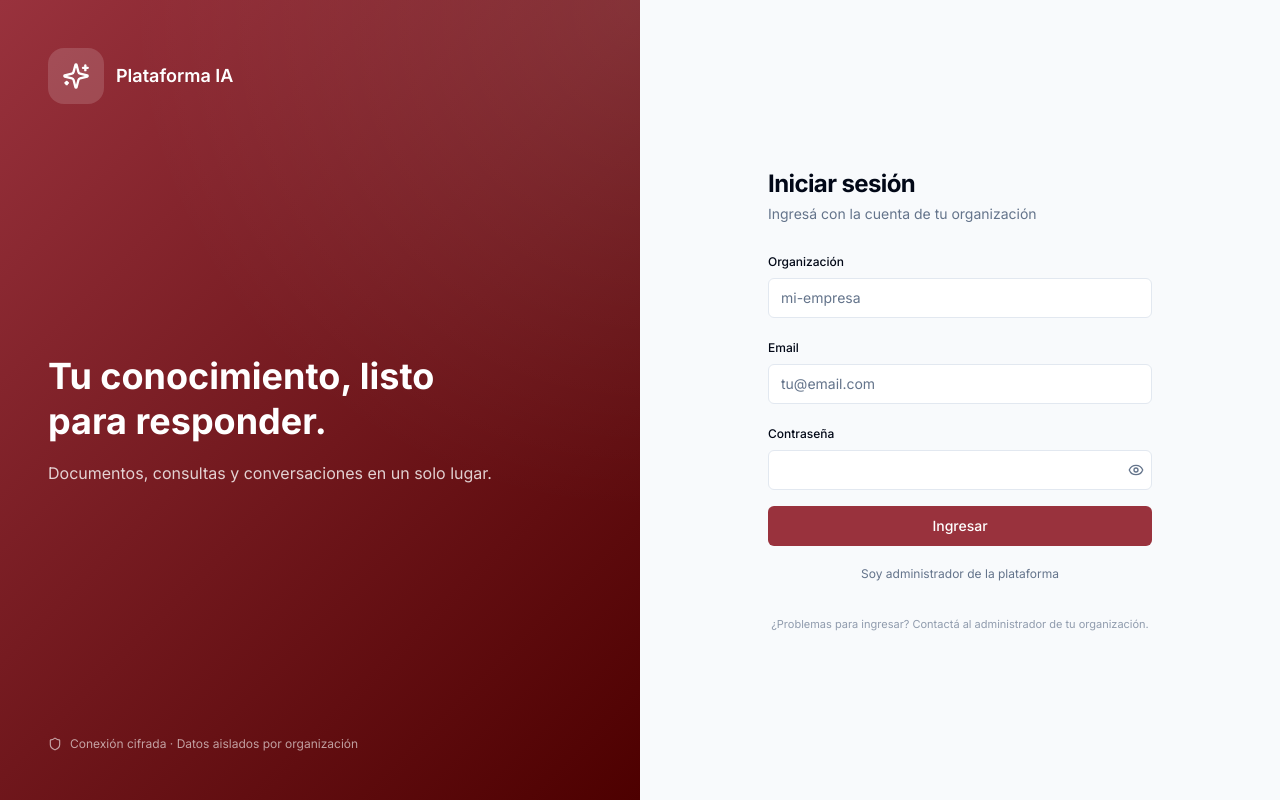
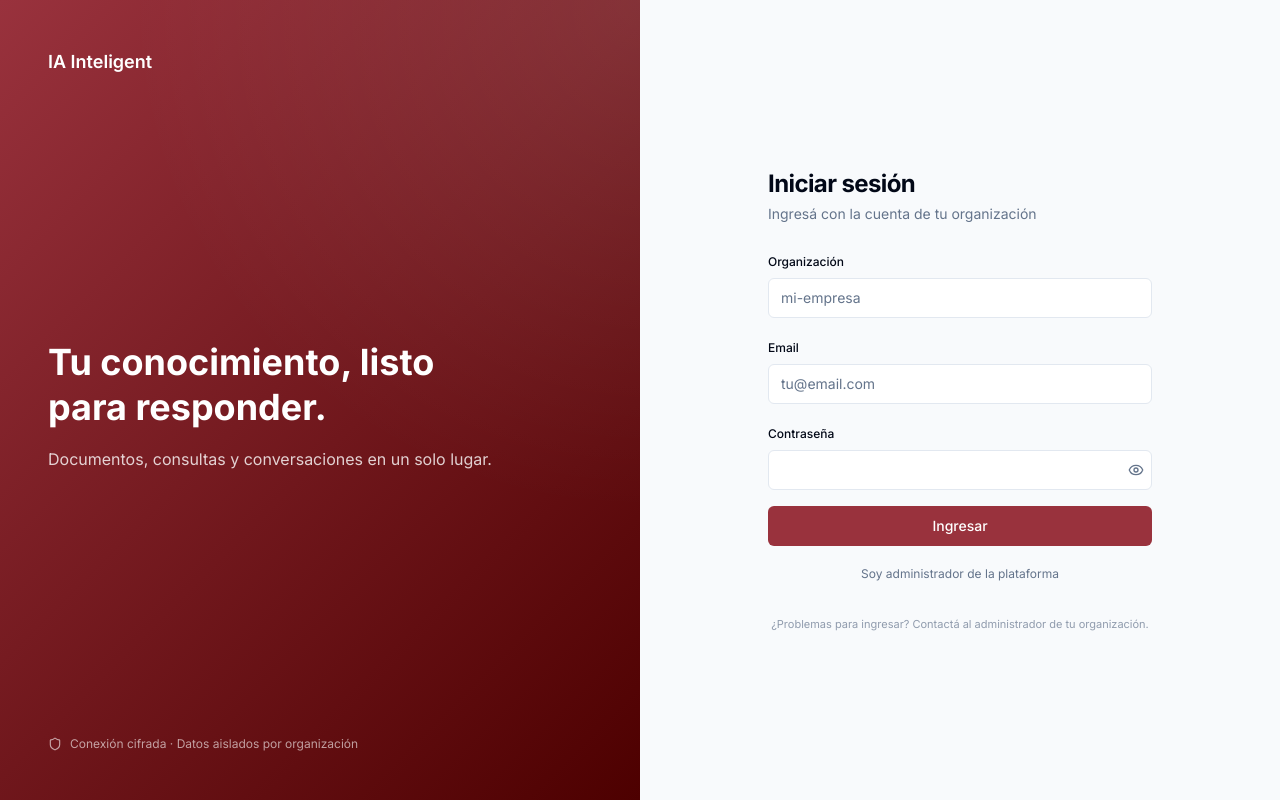
Before and after one commit to PixaSoftwareDev/MutuaLyF, a Next.js app in the folder frontend/: page /login in a window 1280 px wide. Built offline with nearby package versions, Linux system fonts and the light colour scheme.

Commit message:
ui(login): renombrar a 'IA Inteligent' y sacar icono Sparkles
El login ahora muestra solo el texto 'IA Inteligent' sin ningun
icono al lado. Sacado el PlatformLogo y el import de Sparkles.

```diff
--- a/frontend/app/(auth)/login/page.tsx
+++ b/frontend/app/(auth)/login/page.tsx
@@ -8,14 +8,14 @@ import { Label } from "@/components/ui/label";
 import { useAuthStore } from "@/lib/store";
 import { api } from "@/lib/api";
 import { toSlug } from "@/lib/utils";
-import { GENERIC_BRANDING, DEFAULT_PRIMARY } from "@/lib/use-tenant-branding";
-import { Loader2, AlertTriangle, Shield, Eye, EyeOff, Sparkles } from "lucide-react";
+import { DEFAULT_PRIMARY } from "@/lib/use-tenant-branding";
+import { Loader2, AlertTriangle, Shield, Eye, EyeOff } from "lucide-react";
 
 // El login NUNCA muestra branding del tenant. Es la cara de la plataforma:
 // los colores y el nombre son siempre los mismos sin importar desde donde
 // se acceda (IP, subdominio, query param). El branding del cliente aparece
 // despues del login en navbar, sidebar y chatbot.
-const PLATFORM_NAME = GENERIC_BRANDING.display_name;
+const PLATFORM_NAME = "IA Inteligent";
 const PLATFORM_ACCENT = DEFAULT_PRIMARY;
 
 export default function LoginPage() {
@@ -72,7 +72,6 @@ export default function LoginPage() {
         <div className="absolute inset-0 opacity-10 bg-[radial-gradient(circle_at_top_right,white_0%,transparent_50%)]" />
         <div className="relative z-10 flex flex-col justify-between p-12 w-full">
           <div className="flex items-center gap-3">
-            <PlatformLogo size="lg" />
             <span className="font-semibold text-lg">{PLATFORM_NAME}</span>
           </div>
 
@@ -95,9 +94,8 @@ export default function LoginPage() {
       {/* ── RIGHT: form ────────────────────────────────────────────────────── */}
       <main className="flex-1 flex items-center justify-center p-6 sm:p-10">
         <div className="w-full max-w-sm">
-          {/* Mobile logo */}
+          {/* Mobile brand */}
           <div className="lg:hidden flex items-center justify-center gap-2 mb-8">
-            <PlatformLogo size="md" accent={PLATFORM_ACCENT} />
             <span className="font-semibold text-lg">{PLATFORM_NAME}</span>
           </div>
 
@@ -224,24 +222,6 @@ export default function LoginPage() {
 
 // ── Helpers ──────────────────────────────────────────────────────────────────
 
-/** Logo fijo de la plataforma — nunca el del tenant. Ese aparece post-login. */
-function PlatformLogo({ size, accent }: { size: "md" | "lg"; accent?: string }) {
-  const px = size === "lg" ? 56 : 36;
-  return (
-    <div
-      className="rounded-2xl flex items-center justify-center shrink-0"
-      style={{
-        width: px,
-        height: px,
-        background: accent ?? "rgba(255,255,255,0.15)",
-        color: "white",
-      }}
-    >
-      <Sparkles className={size === "lg" ? "h-7 w-7" : "h-5 w-5"} />
-    </div>
-  );
-}
-
 /** Darken (negative) or lighten (positive) a hex color by `pct` percent. */
 function shade(hex: string, pct: number): string {
   const h = hex.replace("#", "");
```
